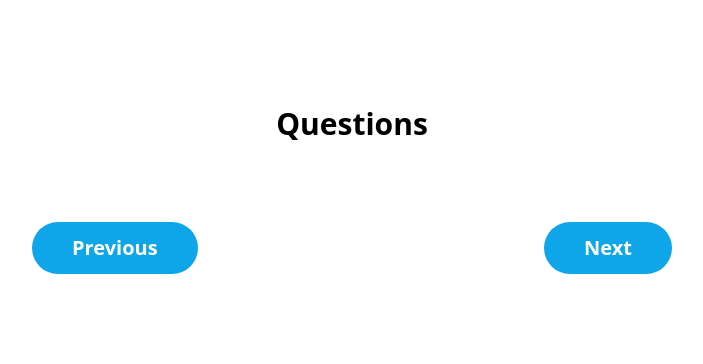
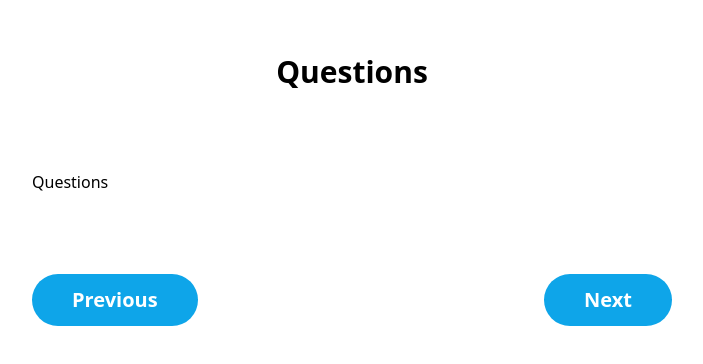
Before and after one commit to Kiril-Pavlov/react-quiz-app, a React (Create React App) app: page /quiz in a window 1280 px wide. Shown: the part 210-574 px from the top of the page, without its empty margins (288-991 px from the left). Built offline with nearby package versions, Linux system fonts and the light colour scheme.

Commit message:
basic Questions component created and imported

```diff
--- /dev/null
+++ b/src/components/Questions.jsx
@@ -0,0 +1,9 @@
+import React from 'react'
+
+const Questions = () => {
+  return (
+    <div>Questions</div>
+  )
+}
+
+export default Questions
--- a/src/components/Quiz.jsx
+++ b/src/components/Quiz.jsx
@@ -1,4 +1,6 @@
 import React from "react";
+
+import Questions from "./Questions";
 
 const Quiz = () => {
 
@@ -14,6 +16,8 @@ const Quiz = () => {
     <div className="flex items-center justify-center w-full h-screen">
       <div className="flex w-11/12 sm:w-10/12 md:w-3/4 lg:w-1/2  flex-col gap-20">
         <h1 className="font-bold text-3xl text-center">Questions</h1>
+
+        <Questions />
 
         <div className="flex flex-row items-center justify-between">
           <button
```
